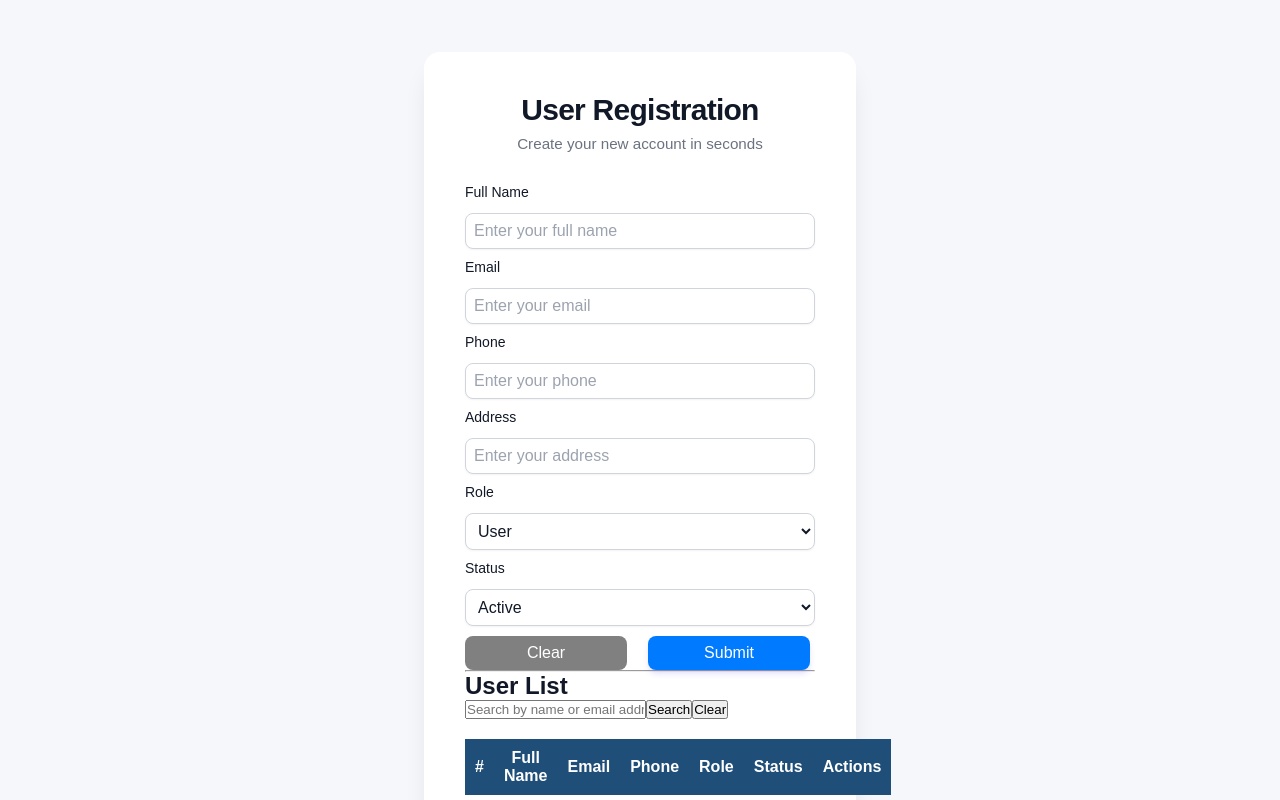
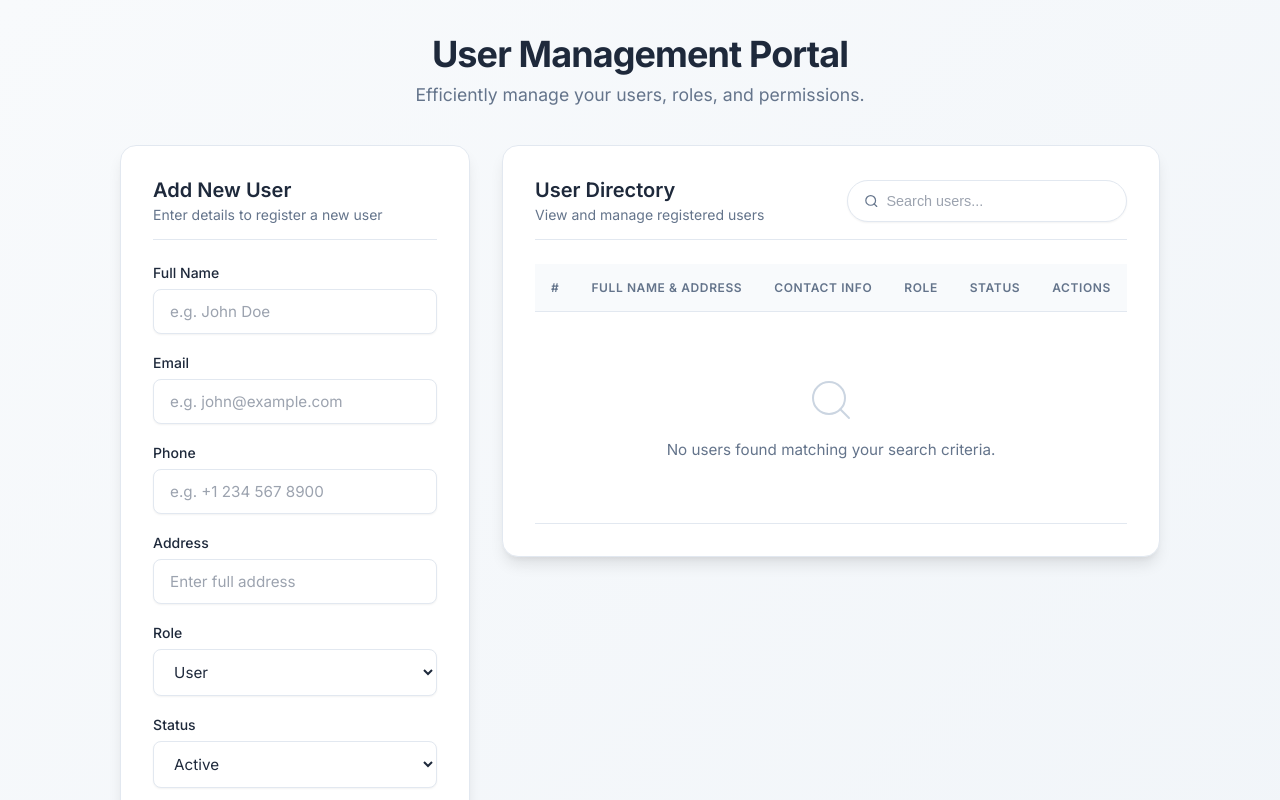
Before and after one commit to ounibbini484-bot/Assignment-2-, a React (Vite) app: page / in a window 1280 px wide. Shown: the top 800 px of the page. Built offline with nearby package versions, Linux system fonts and the light colour scheme.

Commit message:
frontend css fixed

```diff
--- a/src/App.css
+++ b/src/App.css
@@ -1,114 +1,310 @@
-body {
-  font-family: Arial, sans-serif;
-  background: #f5f7fa;
+/* Layout Container */
+.app-container {
+  width: 100%;
+  max-width: 1200px;
+  margin: 0 auto;
+  animation: slideUp 0.5s ease-out forwards;
 }
 
-.app-container {
-  width: 90%;
-  margin: 20px auto;
+@keyframes slideUp {
+  from {
+    opacity: 0;
+    transform: translateY(20px);
+  }
+  to {
+    opacity: 1;
+    transform: translateY(0);
+  }
 }
 
-/* FORM */
-.form-header {
+.app-header {
+  text-align: center;
+  margin-bottom: 2.5rem;
+}
+
+.app-header h1 {
+  font-size: 2.25rem;
+  font-weight: 700;
+  color: var(--text-main);
+  margin-bottom: 0.5rem;
+  letter-spacing: -0.025em;
+}
+
+.app-header p {
+  color: var(--text-muted);
+  font-size: 1.1rem;
+}
+
+/* Dashboard Grid */
+.dashboard-grid {
+  display: grid;
+  grid-template-columns: 1fr;
+  gap: 2rem;
+  align-items: start;
+}
+
+@media (min-width: 1024px) {
+  .dashboard-grid {
+    grid-template-columns: 350px 1fr;
+  }
+}
+
+.dashboard-panel {
+  background: var(--surface);
+  border-radius: 1rem;
+  box-shadow: var(--shadow-lg);
+  padding: 2rem;
+  border: 1px solid var(--border);
+}
+
+.panel-header {
+  margin-bottom: 1.5rem;
+  border-bottom: 1px solid var(--border);
+  padding-bottom: 1rem;
+}
+
+.panel-header h2 {
+  font-size: 1.25rem;
+  font-weight: 600;
+  color: var(--text-main);
+}
+
+.panel-header p {
+  font-size: 0.875rem;
+  color: var(--text-muted);
+  margin-top: 0.25rem;
+}
+
+.list-header-flex {
+  display: flex;
+  justify-content: space-between;
+  align-items: center;
+  flex-wrap: wrap;
+  gap: 1rem;
+}
+
+/* Form Styles */
+.user-form {
+  display: flex;
+  flex-direction: column;
+  gap: 1.25rem;
+}
+
+.form-row {
+  display: flex;
+  flex-direction: column;
+  gap: 1.25rem;
+}
+
+.form-group label {
+  display: block;
+  font-size: 0.875rem;
+  font-weight: 500;
+  margin-bottom: 0.5rem;
+  color: var(--text-main);
+}
+
+.form-actions {
+  display: flex;
+  gap: 1rem;
+  margin-top: 1rem;
+}
+.form-actions .btn {
+  flex: 1;
+}
+
+/* Search Bar */
+.search-bar-container {
+  display: flex;
+  align-items: center;
+  background: var(--surface);
+  border: 1px solid var(--border);
+  border-radius: 2rem;
+  padding: 0.25rem 0.5rem 0.25rem 1rem;
+  min-width: 280px;
+  box-shadow: var(--shadow-sm);
+  transition: all 0.2s ease;
+}
+
+.search-bar-container:focus-within {
+  border-color: var(--primary-color);
+  box-shadow: 0 0 0 3px var(--ring);
+}
+
+.search-input-wrapper {
+  display: flex;
+  align-items: center;
+  flex: 1;
+  gap: 0.5rem;
+}
+
+.search-icon {
+  width: 16px;
+  height: 16px;
+  color: var(--text-muted);
+}
+
+.search-input {
+  border: none;
+  background: transparent;
+  padding: 0.5rem 0;
+  font-size: 0.9rem;
+  color: var(--text-main);
+  width: 100%;
+  outline: none;
+}
+
+.search-input::placeholder {
+  color: #9ca3af;
+}
+
+/* Table Styles */
+.table-responsive {
+  overflow-x: auto;
+  margin-top: 1rem;
+}
+
+.user-table {
+  width: 100%;
+  border-collapse: separate;
+  border-spacing: 0;
+  text-align: left;
+}
+
+.user-table th {
+  background: var(--bg-gradient-start);
+  color: var(--text-muted);
+  font-weight: 600;
+  font-size: 0.75rem;
+  text-transform: uppercase;
+  letter-spacing: 0.05em;
+  padding: 1rem;
+  border-bottom: 1px solid var(--border);
+}
+
+.user-table td {
+  padding: 1rem;
+  border-bottom: 1px solid var(--border);
+  vertical-align: middle;
+}
+
+.user-table tbody tr {
+  transition: background-color 0.15s ease;
+}
+
+.user-table tbody tr:hover {
+  background-color: var(--bg-gradient-start);
+}
+
+/* Table Cell Content */
+.user-name {
+  font-weight: 600;
+  color: var(--text-main);
+  font-size: 0.95rem;
+}
+
+.user-address {
+  font-size: 0.8rem;
+  color: var(--text-muted);
+  margin-top: 0.25rem;
+}
+
+.user-email a {
+  color: var(--primary-color);
+  text-decoration: none;
+  font-weight: 500;
+  font-size: 0.9rem;
+}
+
+.user-email a:hover {
+  text-decoration: underline;
+}
+
+.user-phone {
+  font-size: 0.8rem;
+  color: var(--text-muted);
+  margin-top: 0.25rem;
+}
+
+/* Badges */
+.role-badge {
+  display: inline-block;
+  padding: 0.25rem 0.75rem;
+  border-radius: 9999px;
+  font-size: 0.75rem;
+  font-weight: 600;
+  text-transform: uppercase;
+}
+
+.role-admin { background: #fee2e2; color: #991b1b; }
+.role-user { background: #e0e7ff; color: #3730a3; }
+.role-editor { background: #f3e8ff; color: #6b21a8; }
+.role-guest { background: #f1f5f9; color: #475569; }
+
+.status-badge {
+  display: inline-block;
+  padding: 0.25rem 0.75rem;
+  border-radius: 9999px;
+  font-size: 0.75rem;
+  font-weight: 600;
+}
+
+.status-active { background: #dcfce7; color: #166534; }
+.status-inactive { background: #fee2e2; color: #991b1b; }
+
+/* Action Buttons */
+.action-buttons {
+  display: flex;
+  gap: 0.5rem;
+}
+
+.btn-action {
+  background: var(--surface);
+  border: 1px solid var(--border);
+  color: var(--text-muted);
+  width: 32px;
+  height: 32px;
+  border-radius: 0.5rem;
+  display: flex;
+  align-items: center;
+  justify-content: center;
+  cursor: pointer;
+  transition: all 0.2s ease;
+}
+
+.btn-action:hover {
+  transform: translateY(-2px);
+  box-shadow: var(--shadow-sm);
+}
+
+.btn-action.edit:hover {
+  background: var(--info-color);
+  color: white;
+  border-color: var(--info-color);
+}
+
+.btn-action.delete:hover {
+  background: var(--danger-color);
+  color: white;
+  border-color: var(--danger-color);
+}
+
+/* Empty State */
+.empty-state {
+  display: flex;
+  flex-direction: column;
+  align-items: center;
+  justify-content: center;
+  padding: 3rem 1rem;
+  color: var(--text-muted);
   text-align: center;
 }
 
-.form-group {
-  margin: 10px 0;
+.empty-state svg {
+  margin-bottom: 1rem;
+  color: #cbd5e1;
 }
 
-.form-input, .form-select {
-  width: 100%;
-  padding: 8px;
-  margin-top: 5px;
+.empty-state p {
+  font-size: 0.95rem;
 }
-
-.form-actions {
-  margin-top: 10px;
-}
-
-.btn {
-  padding: 8px 12px;
-  margin-right: 5px;
-  border: none;
-  cursor: pointer;
-}
-
-.btn-primary {
-  background: #007bff;
-  color: white;
-}
-
-.btn-secondary {
-  background: gray;
-  color: white;
-}
-
-/* TABLE */
-.user-table {
-  width: 100%;
-  border-collapse: collapse;
-  margin-top: 20px;
-}
-
-.user-table th {
-  background: #1f4e79;
-  color: white;
-  padding: 10px;
-}
-
-.user-table td {
-  padding: 10px;
-  border-bottom: 1px solid #ddd;
-}
-
-.user-table tr:nth-child(even) {
-  background: #f2f2f2;
-}
-
-/* ROLE COLORS */
-.admin {
-  color: red;
-  font-weight: bold;
-}
-
-.user {
-  color: blue;
-}
-
-.editor {
-  color: purple;
-}
-
-/* STATUS */
-.active {
-  color: green;
-  font-weight: bold;
-}
-
-/* BUTTONS */
-.edit {
-  background: #00bcd4;
-  color: white;
-  border: none;
-  padding: 5px 10px;
-  margin-right: 5px;
-}
-
-.delete {
-  background: #002f6c;
-  color: white;
-  border: none;
-  padding: 5px 10px;
-}
-
-/* NOTE */
-.note {
-  margin-top: 10px;
-  font-size: 14px;
-}
-
-.note span {
-  color: red;
-  font-weight: bold;
-}
--- a/src/App.jsx
+++ b/src/App.jsx
@@ -60,12 +60,20 @@ const App = () => {
 
   return (
     <main className="app-container">
-      <div className="form-header">
-        <h1>User Registration</h1>
-        <p>Create your new account in seconds</p>
+      <header className="app-header">
+        <h1>User Management Portal</h1>
+        <p>Efficiently manage your users, roles, and permissions.</p>
+      </header>
+
+      <div className="dashboard-grid">
+        <section className="dashboard-panel form-panel">
+          <div className="panel-header">
+            <h2>Add New User</h2>
+            <p>Enter details to register a new user</p>
           </div>
 
-      <form onSubmit={handleSubmit}>
+          <form onSubmit={handleSubmit} className="user-form">
+            <div className="form-row">
               <div className="form-group">
                 <label>Full Name</label>
                 <input
@@ -75,7 +83,7 @@ const App = () => {
                   value={form.fullName}
                   onChange={handleChange}
                   required
-            placeholder="Enter your full name"
+                  placeholder="e.g. John Doe"
                 />
               </div>
 
@@ -88,10 +96,12 @@ const App = () => {
                   value={form.email}
                   onChange={handleChange}
                   required
-            placeholder="Enter your email"
+                  placeholder="e.g. john@example.com"
                 />
               </div>
+            </div>
 
+            <div className="form-row">
               <div className="form-group">
                 <label>Phone</label>
                 <input
@@ -101,7 +111,7 @@ const App = () => {
                   value={form.phone}
                   onChange={handleChange}
                   required
-            placeholder="Enter your phone"
+                  placeholder="e.g. +1 234 567 8900"
                 />
               </div>
 
@@ -114,10 +124,12 @@ const App = () => {
                   value={form.address}
                   onChange={handleChange}
                   required
-            placeholder="Enter your address"
+                  placeholder="Enter full address"
                 />
               </div>
+            </div>
 
+            <div className="form-row">
               <div className="form-group">
                 <label>Role</label>
                 <select
@@ -147,6 +159,7 @@ const App = () => {
                   <option value="Inactive">Inactive</option>
                 </select>
               </div>
+            </div>
 
             <div className="form-actions">
               <button
@@ -154,37 +167,48 @@ const App = () => {
                 className="btn btn-secondary"
                 onClick={handleClear}
               >
-            Clear
+                Clear Form
               </button>
-
               <button type="submit" className="btn btn-primary">
-            Submit
+                Register User
               </button>
             </div>
           </form>
+        </section>
 
-        <>
-          <hr />
-          <h2>User List</h2>
+        <section className="dashboard-panel list-panel">
+          <div className="panel-header list-header-flex">
+            <div>
+              <h2>User Directory</h2>
+              <p>View and manage registered users</p>
+            </div>
 
             <div className="search-bar-container">
-            <input type="text"
-            className = "search-input"
-            placeholder="Search by name or email address"
+              <div className="search-input-wrapper">
+                <svg className="search-icon" xmlns="http://www.w3.org/2000/svg" viewBox="0 0 24 24" fill="none" stroke="currentColor" strokeWidth="2" strokeLinecap="round" strokeLinejoin="round"><circle cx="11" cy="11" r="8"></circle><line x1="21" y1="21" x2="16.65" y2="16.65"></line></svg>
+                <input
+                  type="text"
+                  className="search-input"
+                  placeholder="Search users..."
                   value={searchQuery}
                   onChange={(e) => setSearchQuery(e.target.value)}
                 />
-            <button className="btn-search">Search</button>
-            <button className="btn-reset" onClick = { () => setSearchQuery("")}>Clear</button>
+              </div>
+              {searchQuery && (
+                <button className="btn-icon" onClick={() => setSearchQuery("")} title="Clear Search">
+                  <svg xmlns="http://www.w3.org/2000/svg" viewBox="0 0 24 24" fill="none" stroke="currentColor" strokeWidth="2" strokeLinecap="round" strokeLinejoin="round"><line x1="18" y1="6" x2="6" y2="18"></line><line x1="6" y1="6" x2="18" y2="18"></line></svg>
+                </button>
+              )}
+            </div>
           </div>
 
+          <div className="table-responsive">
             <table className="user-table">
               <thead>
                 <tr>
                   <th>#</th>
-                <th>Full Name</th>
-                <th>Email</th>
-                <th>Phone</th>
+                  <th>Full Name & Address</th>
+                  <th>Contact Info</th>
                   <th>Role</th>
                   <th>Status</th>
                   <th>Actions</th>
@@ -192,47 +216,61 @@ const App = () => {
               </thead>
 
               <tbody>
-              {filteredUsers.length > 0 && filteredUsers.map((user, index) => (
+                {filteredUsers.length > 0 ? (
+                  filteredUsers.map((user, index) => (
                     <tr key={user.id}>
                       <td>{index + 1}</td>
-                  <td>{user.fullName}</td>
                       <td>
-                    <a href="#">{user.email}</a>
+                        <div className="user-name">{user.fullName}</div>
+                        <div className="user-address">{user.address}</div>
                       </td>
-                  <td>{user.phone}</td>
-                  <td className={user.role.toLowerCase()}>
+                      <td>
+                        <div className="user-email">
+                          <a href={`mailto:${user.email}`}>{user.email}</a>
+                        </div>
+                        <div className="user-phone">{user.phone}</div>
+                      </td>
+                      <td>
+                        <span className={`role-badge role-${user.role.toLowerCase()}`}>
                           {user.role}
+                        </span>
                       </td>
-                  <td className="active">{user.status}</td>
                       <td>
-                    <button className="edit">Edit</button>
-
+                        <span className={`status-badge status-${user.status.toLowerCase()}`}>
+                          {user.status}
+                        </span>
+                      </td>
+                      <td>
+                        <div className="action-buttons">
+                          <button className="btn-action edit" title="Edit User">
+                            <svg xmlns="http://www.w3.org/2000/svg" width="16" height="16" viewBox="0 0 24 24" fill="none" stroke="currentColor" strokeWidth="2" strokeLinecap="round" strokeLinejoin="round"><path d="M11 4H4a2 2 0 0 0-2 2v14a2 2 0 0 0 2 2h14a2 2 0 0 0 2-2v-7"></path><path d="M18.5 2.5a2.121 2.121 0 0 1 3 3L12 15l-4 1 1-4 9.5-9.5z"></path></svg>
+                          </button>
                           <button
-                      className="delete"
+                            className="btn-action delete"
                             onClick={() => handleDelete(user.id)}
+                            title="Delete User"
                           >
-                      Delete
+                            <svg xmlns="http://www.w3.org/2000/svg" width="16" height="16" viewBox="0 0 24 24" fill="none" stroke="currentColor" strokeWidth="2" strokeLinecap="round" strokeLinejoin="round"><polyline points="3 6 5 6 21 6"></polyline><path d="M19 6v14a2 2 0 0 1-2 2H7a2 2 0 0 1-2-2V6m3 0V4a2 2 0 0 1 2-2h4a2 2 0 0 1 2 2v2"></path><line x1="10" y1="11" x2="10" y2="17"></line><line x1="14" y1="11" x2="14" y2="17"></line></svg>
                           </button>
+                        </div>
                       </td>
                     </tr>
-              ))}
-              {
-                filteredUsers.length === 0 && (
+                  ))
+                ) : (
                   <tr>
-                    <td colSpan="7" className="no-record">No Records Found</td>
+                    <td colSpan="6" className="no-record">
+                      <div className="empty-state">
+                        <svg xmlns="http://www.w3.org/2000/svg" width="48" height="48" viewBox="0 0 24 24" fill="none" stroke="currentColor" strokeWidth="1" strokeLinecap="round" strokeLinejoin="round"><circle cx="11" cy="11" r="8"></circle><line x1="21" y1="21" x2="16.65" y2="16.65"></line></svg>
+                        <p>No users found matching your search criteria.</p>
+                      </div>
+                    </td>
                   </tr>
-                )
-              }
+                )}
               </tbody>
             </table>
-
-          <p className="note">
-            <span>E</span> = Edit / Update &nbsp;&nbsp;&nbsp;
-            <span>D</span> = Delete Record &nbsp;&nbsp;&nbsp; | &nbsp;&nbsp;&nbsp;
-            All actions call their respective API endpoints.
-          </p>
-        </>
-      {/* )} */}
+          </div>
+        </section>
+      </div>
     </main>
   );
 };
--- a/src/index.css
+++ b/src/index.css
@@ -3,16 +3,23 @@
 :root {
   --primary-color: #4f46e5;
   --primary-hover: #4338ca;
-  --secondary-color: #e5e7eb;
-  --secondary-hover: #d1d5db;
-  --bg-gradient-start: #f3f4f6;
-  --bg-gradient-end: #e5e7eb;
-  --text-main: #111827;
-  --text-muted: #6b7280;
+  --secondary-color: #f3f4f6;
+  --secondary-hover: #e5e7eb;
+  --danger-color: #ef4444;
+  --danger-hover: #dc2626;
+  --success-color: #10b981;
+  --warning-color: #f59e0b;
+  --info-color: #3b82f6;
+
+  --bg-gradient-start: #f8fafc;
+  --bg-gradient-end: #f1f5f9;
   --surface: #ffffff;
-  --border: #d1d5db;
+
+  --text-main: #1e293b;
+  --text-muted: #64748b;
+  --border: #e2e8f0;
   --ring: rgba(79, 70, 229, 0.3);
-  --error: #ef4444;
+
   --shadow-sm: 0 1px 2px 0 rgba(0, 0, 0, 0.05);
   --shadow-md: 0 4px 6px -1px rgba(0, 0, 0, 0.1), 0 2px 4px -1px rgba(0, 0, 0, 0.06);
   --shadow-lg: 0 10px 15px -3px rgba(0, 0, 0, 0.1), 0 4px 6px -2px rgba(0, 0, 0, 0.05);
@@ -32,68 +39,16 @@ body {
   min-height: 100vh;
   display: flex;
   justify-content: center;
-  align-items: center;
   padding: 2rem;
   -webkit-font-smoothing: antialiased;
 }
 
-.app-container {
-  background: var(--surface);
-  border-radius: 1rem;
-  box-shadow: var(--shadow-xl);
-  width: 100%;
-  max-width: 480px;
-  padding: 2.5rem;
-  animation: slideUp 0.5s ease-out forwards;
-  border: 1px solid rgba(255, 255, 255, 0.2);
-}
-
-@keyframes slideUp {
-  from {
-    opacity: 0;
-    transform: translateY(20px);
-  }
-  to {
-    opacity: 1;
-    transform: translateY(0);
-  }
-}
-
-.form-header {
-  text-align: center;
-  margin-bottom: 2rem;
-}
-
-.form-header h1 {
-  font-size: 1.875rem;
-  font-weight: 700;
-  color: var(--text-main);
-  margin-bottom: 0.5rem;
-  letter-spacing: -0.025em;
-}
-
-.form-header p {
-  color: var(--text-muted);
-  font-size: 0.95rem;
-}
-
-.form-group {
-  margin-bottom: 1.25rem;
-}
-
-.form-group label {
-  display: block;
-  font-size: 0.875rem;
-  font-weight: 500;
-  margin-bottom: 0.5rem;
-  color: var(--text-main);
-}
-
+/* Base Inputs */
 .form-input,
 .form-select {
   width: 100%;
   padding: 0.75rem 1rem;
-  font-size: 1rem;
+  font-size: 0.95rem;
   font-family: inherit;
   color: var(--text-main);
   background-color: var(--surface);
@@ -109,7 +64,7 @@ body {
 
 .form-input:hover,
 .form-select:hover {
-  border-color: #9ca3af;
+  border-color: #94a3b8;
 }
 
 .form-input:focus,
@@ -119,17 +74,11 @@ body {
   box-shadow: 0 0 0 3px var(--ring);
 }
 
-.form-actions {
-  display: flex;
-  gap: 1rem;
-  margin-top: 2rem;
-}
-
+/* Base Buttons */
 .btn {
-  flex: 1;
   padding: 0.75rem 1.5rem;
-  font-size: 1rem;
-  font-weight: 500;
+  font-size: 0.95rem;
+  font-weight: 600;
   border: none;
   border-radius: 0.5rem;
   cursor: pointer;
@@ -159,8 +108,32 @@ body {
 .btn-secondary {
   background-color: var(--secondary-color);
   color: var(--text-main);
+  border: 1px solid var(--border);
 }
 
 .btn-secondary:hover {
   background-color: var(--secondary-hover);
 }
+
+.btn-icon {
+  background: none;
+  border: none;
+  color: var(--text-muted);
+  cursor: pointer;
+  padding: 0.25rem;
+  display: flex;
+  align-items: center;
+  justify-content: center;
+  border-radius: 50%;
+  transition: all 0.2s ease;
+}
+
+.btn-icon:hover {
+  background: var(--secondary-color);
+  color: var(--text-main);
+}
+
+.btn-icon svg {
+  width: 18px;
+  height: 18px;
+}
```
Lines whose indentation alone changed are shown as unchanged.
